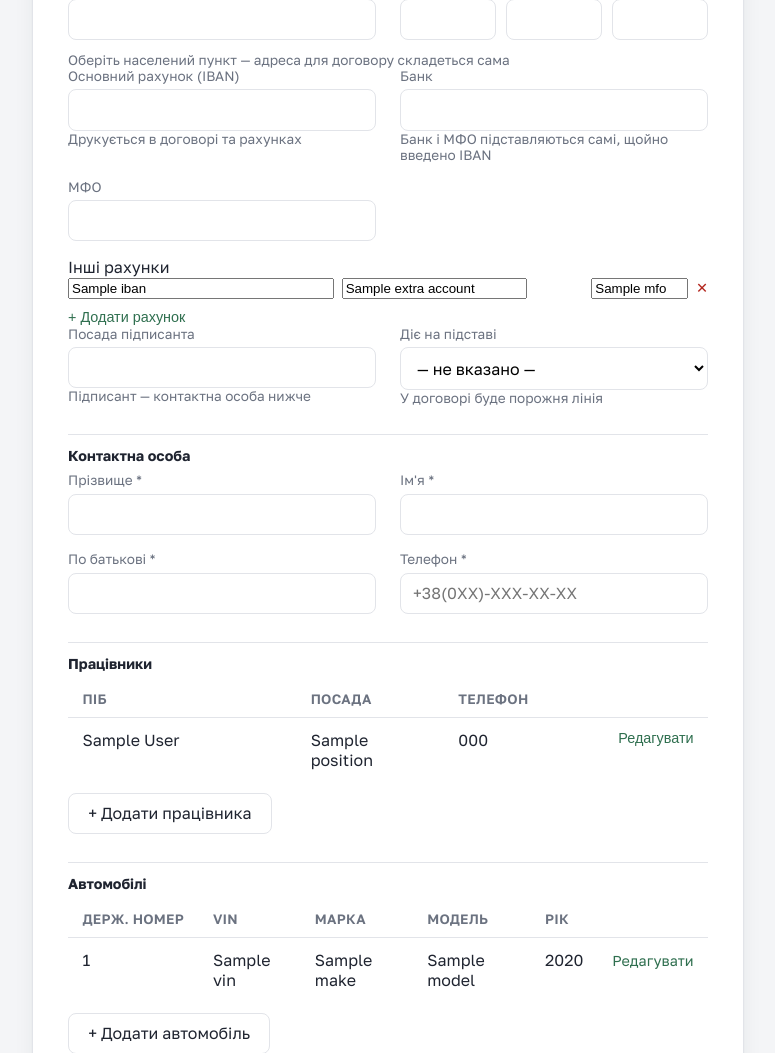
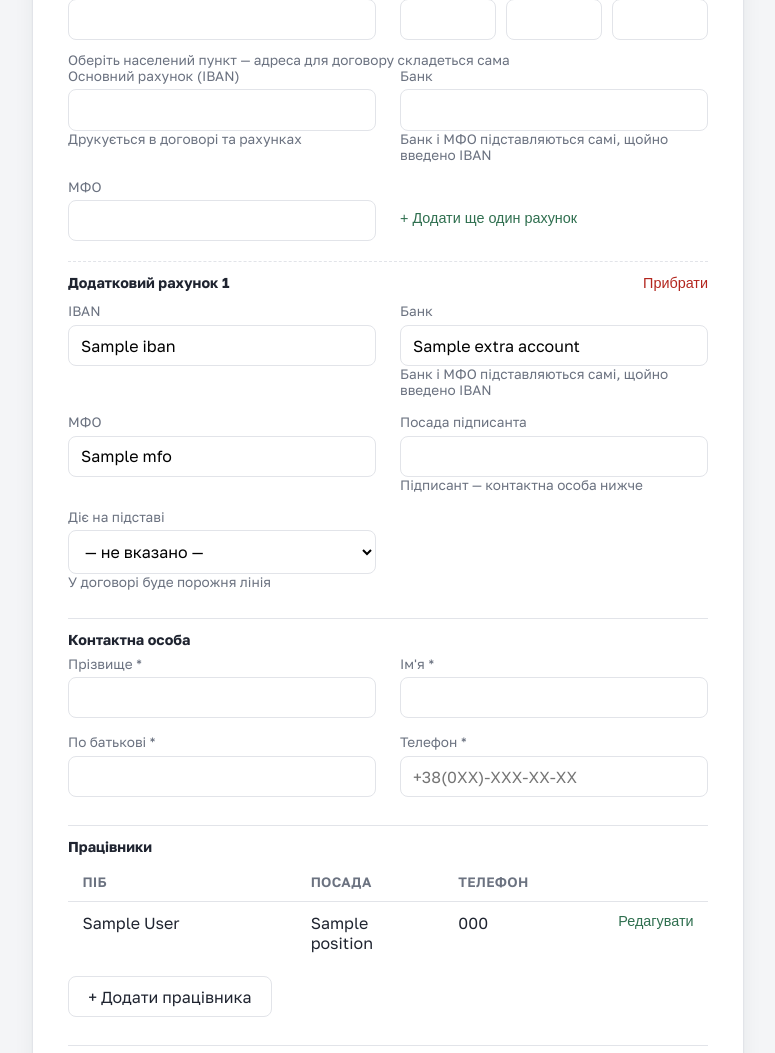
Before and after one commit to YelizavetaZenenko/protaxo, a Spring app: template src/main/resources/templates/clients/form.html in a window 1280 px wide. Shown: the part 709-1762 px from the top of the page, without its empty margins (252-1027 px from the left). Run offline with Thymeleaf, Linux system fonts and the light colour scheme; the template is opened without the code that fills it: most values are stand-ins (such as "Sample title", 1, 10 or a date in 2020); data that the repository does not hold is empty; some of the project's set-up classes (security, data sources, template engines, error pages and the like) are left out, and stand-ins take their place; database files in the repository are not loaded; some libraries are stand-ins or nearby versions; some web fonts are replaced.

Commit message:
Counterparty form: extra bank accounts look like the main one (labelled IBAN / Bank / MFO fields in the form grid, Additional account N heading with Remove, bank hint), add button next to the main MFO

```diff
--- a/src/main/resources/static/css/style.css
+++ b/src/main/resources/static/css/style.css
@@ -2661,16 +2661,25 @@ a.acc-card-meta:hover {
     color: #4b5563;
 }
 
-/* Контрагент: «Інші рахунки» (V77) — IBAN / банк / МФО / прибрати в один рядок. */
-.extra-account-row {
-    display: grid;
-    grid-template-columns: minmax(0, 2.2fr) minmax(0, 2fr) minmax(0, 0.8fr) auto;
-    gap: 0.5rem;
-    align-items: center;
-    margin-bottom: 0.4rem;
-}
-.extra-account-row .ea-error { grid-column: 1 / -1; }
-@media (max-width: 700px) {
-    .extra-account-row { grid-template-columns: 1fr auto; }
-    .extra-account-row .ea-bank, .extra-account-row .ea-mfo { grid-column: 1; }
-}
+/* Контрагент: «Інші рахунки» (V77). Обгортки не мають власного блоку — поля стають у сітку форми
+   поруч з основним рахунком і виглядають так само; над кожним рахунком — заголовок, як .form-section. */
+.extra-accounts,
+.extra-account {
+    display: contents;
+}
+.extra-account-head {
+    display: flex;
+    align-items: baseline;
+    justify-content: space-between;
+    gap: 1rem;
+    margin: 0.25rem 0 0.75rem;
+    padding-top: 0.75rem;
+    border-top: 1px dashed var(--border);
+    font-size: 0.9rem;
+}
+.extra-accounts-add {
+    align-self: start;
+}
+.extra-accounts-add .link-btn {
+    padding: 0.6rem 0;
+}
--- a/src/main/resources/templates/clients/form.html
+++ b/src/main/resources/templates/clients/form.html
@@ -136,34 +136,67 @@
                     <div class="field-error" th:if="${#fields.hasErrors('mfo')}" th:errors="*{mfo}"></div>
                 </div>
 
-                <!-- Інші рахунки (V77): довільна кількість рядків IBAN / банк / МФО; банк і МФО підставляються
-                     за IBAN, як в основного. Рядок без IBAN не зберігається. Індекси name="extraAccounts[i]..."
-                     перенумеровуються перед відправкою форми. -->
-                <div class="field-full" id="extraAccountsBox">
-                    <label>Інші рахунки</label>
-                    <div id="extraAccountsList">
-                        <div class="extra-account-row" th:each="acc, st : *{extraAccounts}">
+                <!-- Інші рахунки (V77): кнопка стоїть праворуч від МФО основного рахунку; кожен додатковий рахунок —
+                     заголовок «Додатковий рахунок N» і ті самі поля .field, що в основного (IBAN | Банк, МФО), прямо
+                     в сітці форми (обгортки display: contents). Банк і МФО підставляються за IBAN. Рядок без IBAN
+                     не зберігається; name="extraAccounts[i]..." перенумеровуються перед відправкою. -->
+                <div class="field extra-accounts-add">
+                    <label>&nbsp;</label>
+                    <button type="button" class="link-btn" id="addExtraAccountBtn">+ Додати ще один рахунок</button>
+                </div>
+
+                <div class="extra-accounts" id="extraAccountsList">
+                    <div class="extra-account" th:each="acc, st : *{extraAccounts}">
+                        <div class="field-full extra-account-head">
+                            <strong class="ea-title" th:text="|Додатковий рахунок ${st.count}|">Додатковий рахунок</strong>
+                            <button type="button" class="link-btn link-btn-danger ea-remove">Прибрати</button>
+                        </div>
+                        <div class="field">
+                            <label>IBAN</label>
                             <input type="text" class="ea-iban" th:name="|extraAccounts[${st.index}].iban|" th:value="${acc.iban}"
-                                   placeholder="IBAN" maxlength="40" autocomplete="off" spellcheck="false">
+                                   maxlength="40" autocomplete="off" spellcheck="false">
+                            <div class="field-error" th:if="${#fields.hasErrors('extraAccounts[__${st.index}__].iban')}"
+                                 th:errors="*{extraAccounts[__${st.index}__].iban}"></div>
+                        </div>
+                        <div class="field">
+                            <label>Банк</label>
                             <input type="text" class="ea-bank" th:name="|extraAccounts[${st.index}].bankName|" th:value="${acc.bankName}"
-                                   placeholder="Банк" maxlength="255" autocomplete="off">
+                                   maxlength="255" autocomplete="off">
+                            <div class="field-error" th:if="${#fields.hasErrors('extraAccounts[__${st.index}__].bankName')}"
+                                 th:errors="*{extraAccounts[__${st.index}__].bankName}"></div>
+                            <div class="muted ea-hint">Банк і МФО підставляються самі, щойно введено IBAN</div>
+                        </div>
+                        <div class="field">
+                            <label>МФО</label>
                             <input type="text" class="ea-mfo" th:name="|extraAccounts[${st.index}].mfo|" th:value="${acc.mfo}"
-                                   placeholder="МФО" maxlength="6" inputmode="numeric">
-                            <button type="button" class="link-btn link-btn-danger ea-remove" title="Прибрати рахунок">✕</button>
-                            <div class="field-error ea-error" th:if="${#fields.hasErrors('extraAccounts[__${st.index}__].*')}"
-                                 th:errors="*{extraAccounts[__${st.index}__].*}"></div>
+                                   maxlength="6" inputmode="numeric">
+                            <div class="field-error" th:if="${#fields.hasErrors('extraAccounts[__${st.index}__].mfo')}"
+                                 th:errors="*{extraAccounts[__${st.index}__].mfo}"></div>
                         </div>
                     </div>
-                    <button type="button" class="link-btn" id="addExtraAccountBtn">+ Додати рахунок</button>
-                    <template id="extraAccountTemplate">
-                        <div class="extra-account-row">
-                            <input type="text" class="ea-iban" placeholder="IBAN" maxlength="40" autocomplete="off" spellcheck="false">
-                            <input type="text" class="ea-bank" placeholder="Банк" maxlength="255" autocomplete="off">
-                            <input type="text" class="ea-mfo" placeholder="МФО" maxlength="6" inputmode="numeric">
-                            <button type="button" class="link-btn link-btn-danger ea-remove" title="Прибрати рахунок">✕</button>
+                </div>
+
+                <template id="extraAccountTemplate">
+                    <div class="extra-account">
+                        <div class="field-full extra-account-head">
+                            <strong class="ea-title">Додатковий рахунок</strong>
+                            <button type="button" class="link-btn link-btn-danger ea-remove">Прибрати</button>
                         </div>
-                    </template>
-                </div>
+                        <div class="field">
+                            <label>IBAN</label>
+                            <input type="text" class="ea-iban" maxlength="40" autocomplete="off" spellcheck="false">
+                        </div>
+                        <div class="field">
+                            <label>Банк</label>
+                            <input type="text" class="ea-bank" maxlength="255" autocomplete="off">
+                            <div class="muted ea-hint">Банк і МФО підставляються самі, щойно введено IBAN</div>
+                        </div>
+                        <div class="field">
+                            <label>МФО</label>
+                            <input type="text" class="ea-mfo" maxlength="6" inputmode="numeric">
+                        </div>
+                    </div>
+                </template>
 
                 <div class="field">
                     <label for="signatoryPosition">Посада підписанта</label>
@@ -530,29 +563,55 @@
                 });
             })();
 
-            // Інші рахунки: додати / прибрати рядок; IBAN підставляє банк і МФО з довідника; перед відправкою —
-            // name="extraAccounts[i]...." по порядку (Spring зв'язує список за індексами).
+            // Інші рахунки: додати / прибрати; IBAN підставляє банк і МФО з довідника (як в основного);
+            // заголовки «Додатковий рахунок N», id/for і name="extraAccounts[i]...." — по порядку.
             (function () {
                 var list = document.getElementById('extraAccountsList');
                 var tpl = document.getElementById('extraAccountTemplate');
                 var banks = window.protaxoBanks || [];
+                var FIELDS = { '.ea-iban': 'iban', '.ea-bank': 'bankName', '.ea-mfo': 'mfo' };
 
                 function plain(text) {
                     return (text || '').toLowerCase().replace(/[«»"'’]/g, '').replace(/\s+/g, ' ').trim();
+                }
+                function rows() {
+                    return Array.prototype.slice.call(list.querySelectorAll('.extra-account'));
+                }
+                function renumber() {
+                    rows().forEach(function (row, i) {
+                        row.querySelector('.ea-title').textContent = 'Додатковий рахунок ' + (i + 1);
+                        Object.keys(FIELDS).forEach(function (sel) {
+                            var input = row.querySelector(sel);
+                            input.name = 'extraAccounts[' + i + '].' + FIELDS[sel];
+                            input.id = 'extraAccounts' + i + '_' + FIELDS[sel];
+                            input.closest('.field').querySelector('label').htmlFor = input.id;
+                        });
+                    });
                 }
                 function wire(row) {
                     var iban = row.querySelector('.ea-iban');
                     var bank = row.querySelector('.ea-bank');
                     var mfo = row.querySelector('.ea-mfo');
-                    row.querySelector('.ea-remove').addEventListener('click', function () { row.remove(); });
+                    var hint = row.querySelector('.ea-hint');
+                    function choose(b) {
+                        bank.value = b.name;
+                        if (b.mfo) mfo.value = b.mfo;
+                        hint.textContent = b.mfo ? 'МФО ' + b.mfo : '';
+                    }
+                    row.querySelector('.ea-remove').addEventListener('click', function () { row.remove(); renumber(); });
                     mfo.addEventListener('input', function () { mfo.value = mfo.value.replace(/\D/g, ''); });
                     iban.addEventListener('input', function () {
                         var v = iban.value.replace(/\s+/g, '').toUpperCase();
                         if (!/^UA\d{8}/.test(v)) return;
                         var code = v.substr(4, 6);
                         var found = banks.find(function (b) { return b.mfo === code; });
-                        mfo.value = code;
-                        if (found) bank.value = found.name;
+                        if (found) {
+                            choose(found);
+                            hint.textContent = 'Банк визначено за IBAN (МФО ' + code + ')';
+                        } else {
+                            mfo.value = code;
+                            hint.textContent = 'Банку з МФО ' + code + ' немає в списку — додайте його біля основного рахунку';
+                        }
                     });
                     if (window.ProtaxoAutocomplete) {
                         ProtaxoAutocomplete.attach(bank, {
@@ -564,27 +623,20 @@
                                     .slice(0, 15)
                                     .map(function (b) { return { label: b.name, hint: b.mfo ? 'МФО ' + b.mfo : '', bank: b }; }));
                             },
-                            onSelect: function (item) {
-                                bank.value = item.bank.name;
-                                if (item.bank.mfo) mfo.value = item.bank.mfo;
-                            }
+                            onSelect: function (item) { choose(item.bank); }
                         });
                     }
                 }
-                Array.prototype.forEach.call(list.querySelectorAll('.extra-account-row'), wire);
+                rows().forEach(wire);
+                renumber();
                 document.getElementById('addExtraAccountBtn').addEventListener('click', function () {
                     var row = tpl.content.firstElementChild.cloneNode(true);
                     list.appendChild(row);
                     wire(row);
+                    renumber();
                     row.querySelector('.ea-iban').focus();
                 });
-                list.closest('form').addEventListener('submit', function () {
-                    Array.prototype.forEach.call(list.querySelectorAll('.extra-account-row'), function (row, i) {
-                        row.querySelector('.ea-iban').name = 'extraAccounts[' + i + '].iban';
-                        row.querySelector('.ea-bank').name = 'extraAccounts[' + i + '].bankName';
-                        row.querySelector('.ea-mfo').name = 'extraAccounts[' + i + '].mfo';
-                    });
-                });
+                list.closest('form').addEventListener('submit', renumber);
             })();
 
             // Юридична адреса: пошук населеного пункту в КАТОТТГ (/api/address/settlements), частини адреси
```
